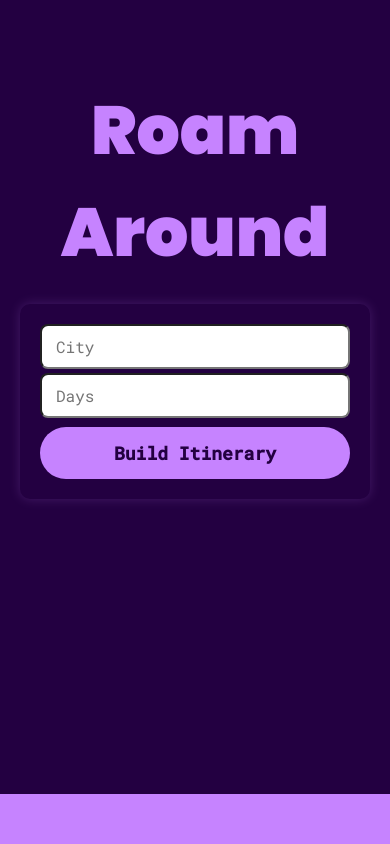
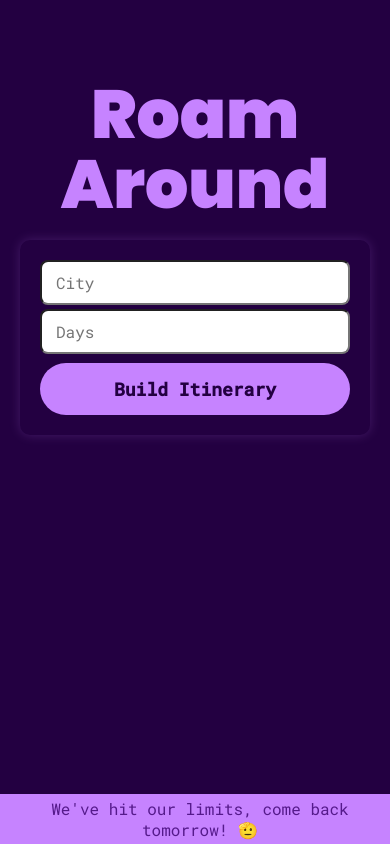
Before and after one commit to adiyatmapw/wisnu-roam-around, a Next.js app: page / in a window 390 px wide. Built offline with nearby package versions, Linux system fonts and the light colour scheme.

Commit message:
mobile banner2

```diff
--- a/app/globals.css
+++ b/app/globals.css
@@ -150,12 +150,6 @@ input {
   }
 }
 
-@media screen and (max-width: 600px) {
-  .sponsor {
-    display: none;
-  }
-}
-
 @media screen and (max-width: 900px) {
   .results-container {
     width: 100%;
@@ -164,3 +158,9 @@ input {
     padding-top: 30px;
   }
 }
+
+@media screen and (max-width: 450px) {
+  .hero-header {
+    line-height: 70px;
+  }
+}
```
